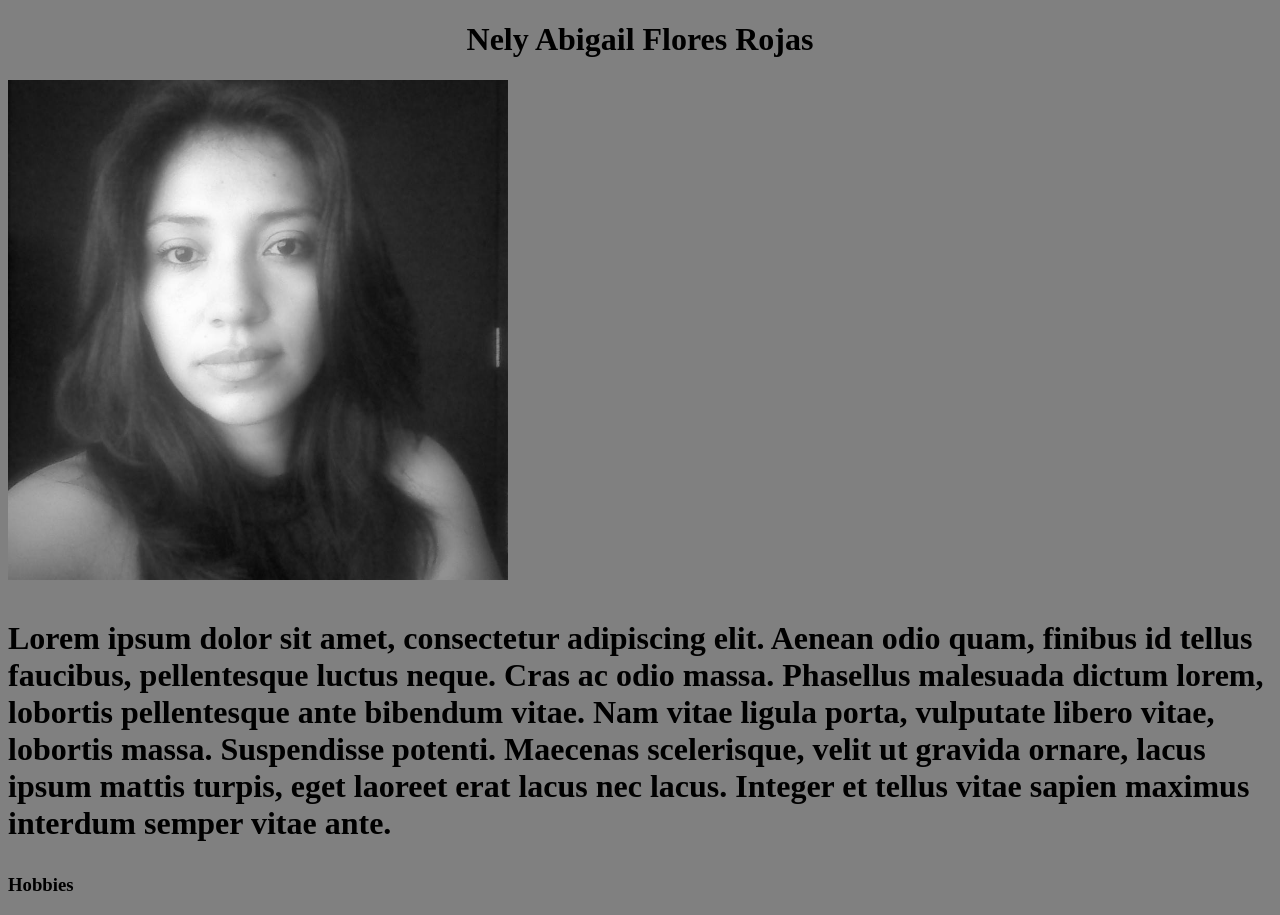
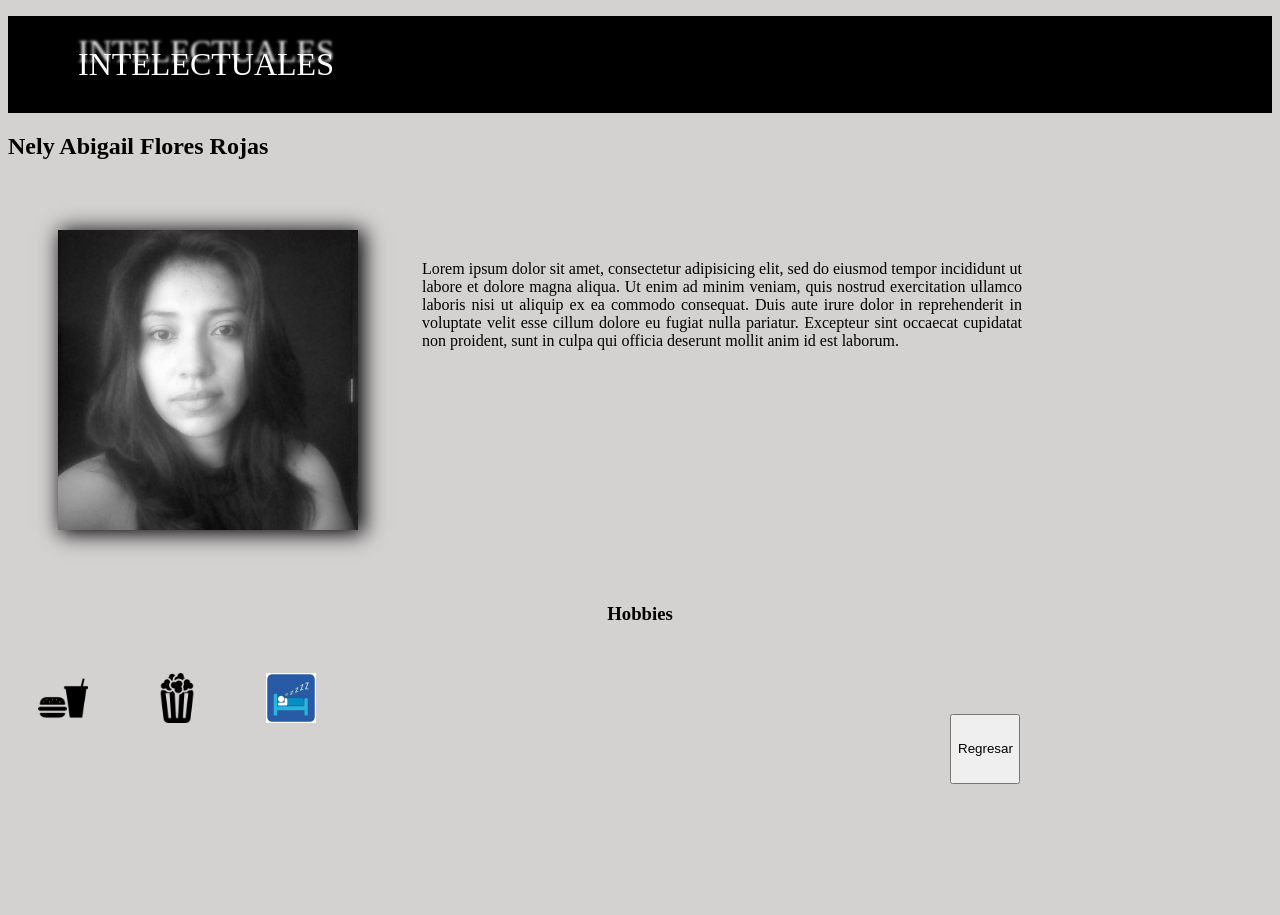
Before and after one commit to joshseve/Intelectuales, a plain HTML site: page nely/nely.html in a window 1280 px wide. After the commit the page ends 800 px from the top, so only its background shows below. Drawn offline with Linux system fonts and the light colour scheme.

Commit message:
agregar foto e iconos

```diff
--- a/nely/assets/css/nely.css
+++ b/nely/assets/css/nely.css
@@ -1,10 +1,50 @@
-.cuerpo{
-	background: grey;
+  .cuerpo{
+    background-color: #d4d1d1;
+  }
+  .ordena {
+    background-color: black;
+  }
+  .barra {
+    font-size: xx-large;
+    color: white;
+    text-shadow: 0px -13px 3px white;
+  }
+  .lista {
+
+    padding: 30px;
+
+  }
+  .fotota{
+    width: 300px;
+    height: 300px;
+    box-shadow: 4px 2px 20px 2px black;
+    margin: 50px;
+  }
+  .parrafo1 {
+    width: 600px;
+    text-align: justify;
+    height: 200px;
+
+    float: right;
+    margin-top: 80px;
+    margin-right: 250px;
+  }
+  .pasatiempos{
+    text-align: center;
+  }
+  .icono {
+    width: 50px;
+    height: 50px;
+    margin: 30px;
+  }
+  .home {
+    width: 50px;
+    height: 50px;
+    margin: 30px;
+    margin-left: 600px;
+  }
+.boton{
+	width: 70px;
+    height: 70px;
+     margin-left: 600px;
 }
-.titulo{
-	text-align: center;
-}
-.foto{
-	width: 500px;
-	height: 500px;
-}
--- a/nely/nely.html
+++ b/nely/nely.html
@@ -1,15 +1,23 @@
 <!DOCTYPE html>
 <html>
 <head>
-	<title>Nely</title>
-	<link rel="stylesheet" type="text/css" href="assets/css/nely.css">
+  <meta charset="utf-8">
+  <title>Nely</title>
+  <link rel="stylesheet" href="assets/css/nely.css">
 </head>
 <body class="cuerpo">
-<h1 class="titulo">Nely Abigail Flores Rojas<h1>
-<img class="foto" src="assets/img/anuario.jpg">
-<div class="informacion"><p>Lorem ipsum dolor sit amet, consectetur adipiscing elit. Aenean odio quam, finibus id tellus faucibus, pellentesque luctus neque. Cras ac odio massa. Phasellus malesuada dictum lorem, lobortis pellentesque ante bibendum vitae. Nam vitae ligula porta, vulputate libero vitae, lobortis massa. Suspendisse potenti. Maecenas scelerisque, velit ut gravida ornare, lacus ipsum mattis turpis, eget laoreet erat lacus nec lacus. Integer et tellus vitae sapien maximus interdum semper vitae ante.</p></div>
-<h3 class="hobbies">Hobbies</h3>
-
-
+  <ul class="ordena">
+    <li class="lista">
+      <span class="barra">INTELECTUALES</span>
+    </li>
+  </ul>
+  <h2 class="subtitulo">Nely Abigail Flores Rojas</h2>
+<img  class="fotota" src="assets/img/anuario.jpg" alt="">
+<p class="parrafo1">Lorem ipsum dolor sit amet, consectetur adipisicing elit, sed do eiusmod tempor incididunt ut labore et dolore magna aliqua. Ut enim ad minim veniam, quis nostrud exercitation ullamco laboris nisi ut aliquip ex ea commodo consequat. Duis aute irure dolor in reprehenderit in voluptate velit esse cillum dolore eu fugiat nulla pariatur. Excepteur sint occaecat cupidatat non proident, sunt in culpa qui officia deserunt mollit anim id est laborum.</p>
+<h3 class="pasatiempos">Hobbies</h3>
+<img class="icono" src="assets/img/icono1.png" alt="">
+<img class="icono" src="assets/img/cine.png" alt="">
+<img class="icono" src="assets/img/dormir.jpg" alt="">
+<button class="boton" ><a href="index.html"></a>Regresar</button>
 </body>
 </html>
```
Also changed, not shown: nely/assets/img/cine.png (added), nely/assets/img/dormir.jpg (added), nely/assets/img/home.jpg (added), nely/assets/img/icono1.png (added).
